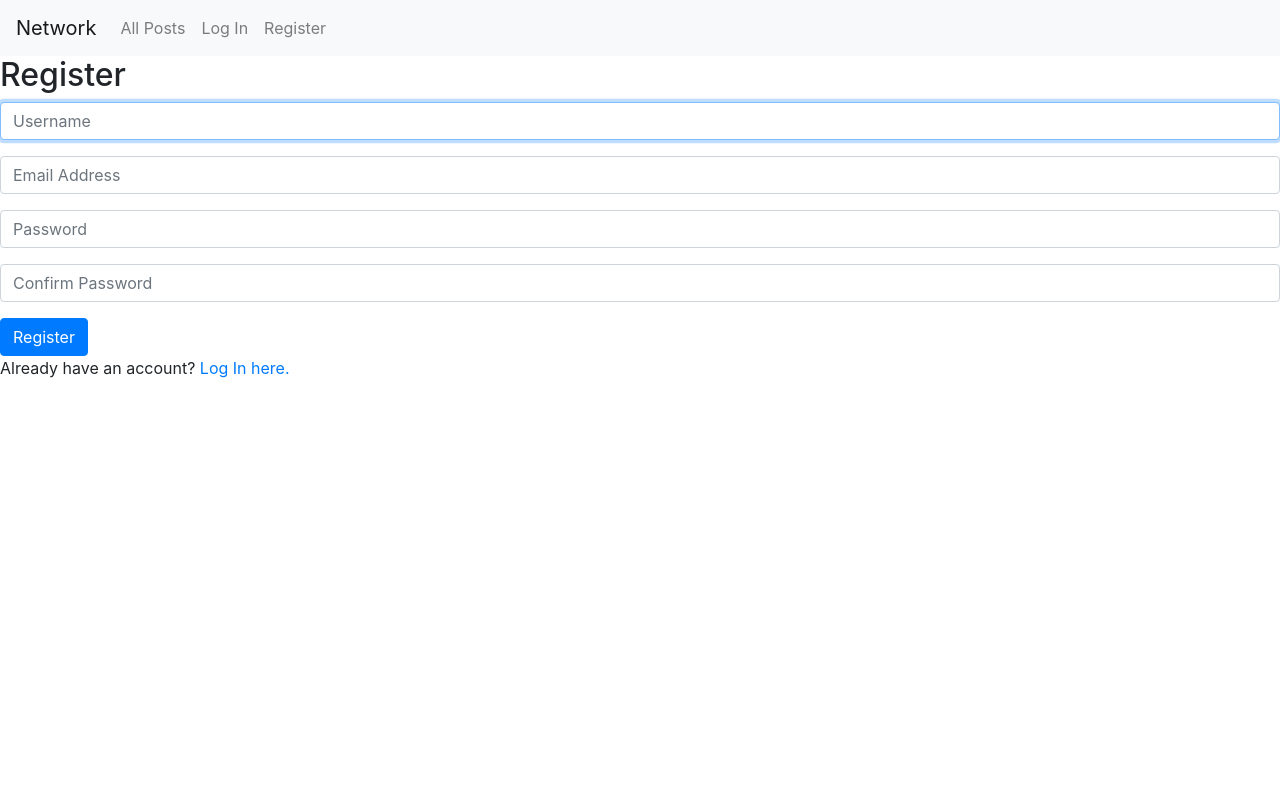
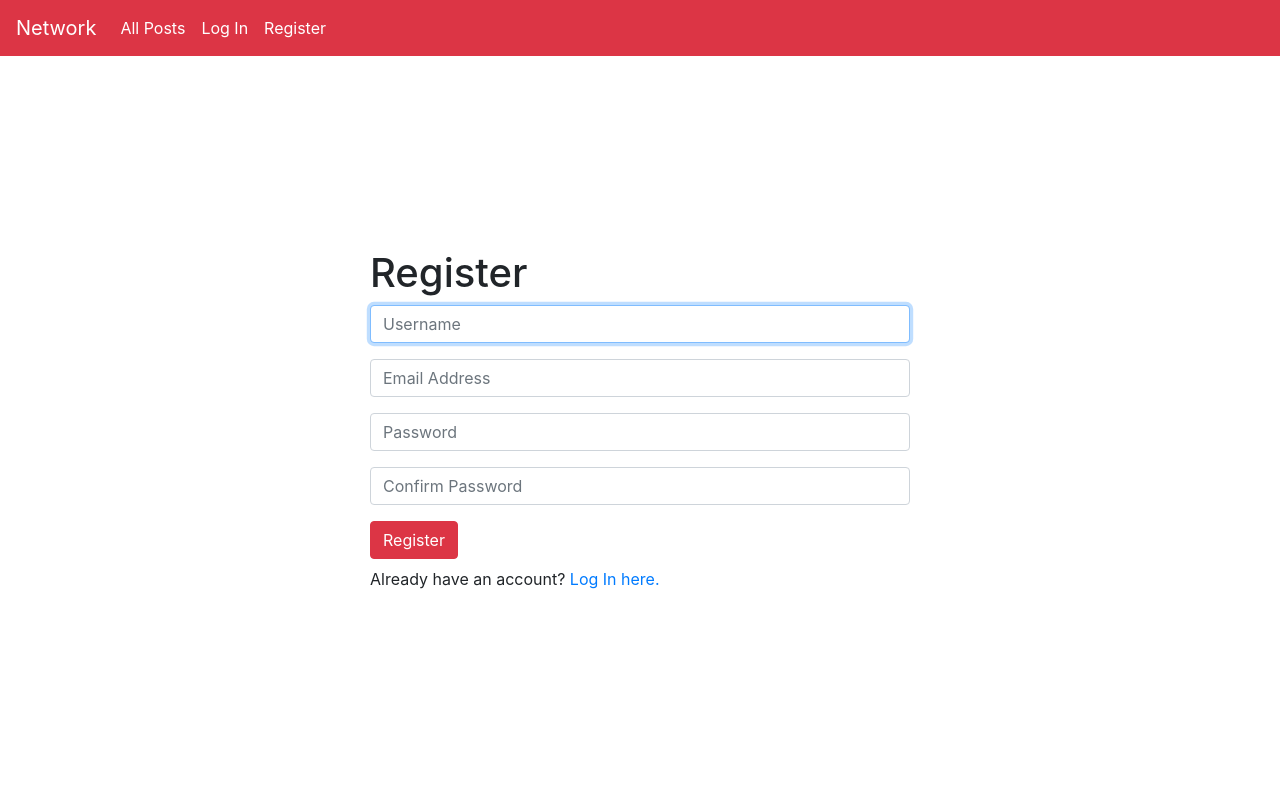
Before and after one commit to minhajul-karim/network, a Django app: page /register in a window 1280 px wide. Run offline with Django 3.2, Linux system fonts and the light colour scheme; some libraries are stand-ins or nearby versions.

Commit message:
style nav, register, login page

```diff
--- /dev/null
+++ b/network/static/network/css/styles.css
@@ -0,0 +1,3 @@
+.row-100 {
+  height: calc(100vh - 56px);
+}
--- a/network/templates/network/index.html
+++ b/network/templates/network/index.html
@@ -1,5 +1,5 @@
 {% extends "network/layout.html" %}
 
 {% block body %}
-    TODO
+TODO
 {% endblock %}
--- a/network/templates/network/layout.html
+++ b/network/templates/network/layout.html
@@ -2,39 +2,50 @@
 
 <!DOCTYPE html>
 <html lang="en">
+
 <head>
+    <!-- Required meta tags -->
+    <meta charset="utf-8">
+    <meta name="viewport" content="width=device-width, initial-scale=1, shrink-to-fit=no">
+
     <title>{% block title %}Social Network{% endblock %}</title>
-        <link rel="stylesheet" href="https://stackpath.bootstrapcdn.com/bootstrap/4.4.1/css/bootstrap.min.css" integrity="sha384-Vkoo8x4CGsO3+Hhxv8T/Q5PaXtkKtu6ug5TOeNV6gBiFeWPGFN9MuhOf23Q9Ifjh" crossorigin="anonymous">
-        <link href="{% static 'network/styles.css' %}" rel="stylesheet">
+    <link rel="shortcut icon" href="{% static 'network/images/favicon-32x32.png' %}" type="image/x-icon">
+    <link rel="stylesheet" href="https://stackpath.bootstrapcdn.com/bootstrap/4.4.1/css/bootstrap.min.css"
+        integrity="sha384-Vkoo8x4CGsO3+Hhxv8T/Q5PaXtkKtu6ug5TOeNV6gBiFeWPGFN9MuhOf23Q9Ifjh" crossorigin="anonymous">
+    <link href="{% static 'network/css/styles.css' %}" rel="stylesheet">
 </head>
+
 <body>
+    <nav class="navbar navbar-expand-lg navbar-light bg-danger">
+        <a class="navbar-brand text-white" href="/">Network</a>
+        <button class="navbar-toggler" type="button" data-toggle="collapse" data-target="#navbarSupportedContent"
+            aria-controls="navbarSupportedContent" aria-expanded="false" aria-label="Toggle navigation">
+            <span class="navbar-toggler-icon"></span>
+        </button>
 
-        <nav class="navbar navbar-expand-lg navbar-light bg-light">
-            <a class="navbar-brand" href="#">Network</a>
-
-            <div>
+        <div class="collapse navbar-collapse" id="navbarSupportedContent">
             <ul class="navbar-nav mr-auto">
                 {% if user.is_authenticated %}
                 <li class="nav-item">
-                        <a class="nav-link" href="#"><strong>{{ user.username }}</strong></a>
+                    <a class="nav-link text-white" href="#"><strong>{{ user.username }}</strong></a>
                 </li>
                 {% endif %}
                 <li class="nav-item">
-                  <a class="nav-link" href="{% url 'index' %}">All Posts</a>
+                    <a class="nav-link text-white" href="{% url 'index' %}">All Posts</a>
                 </li>
                 {% if user.is_authenticated %}
                 <li class="nav-item">
-                        <a class="nav-link" href="#">Following</a>
+                    <a class="nav-link text-white" href="#">Following</a>
                 </li>
                 <li class="nav-item">
-                        <a class="nav-link" href="{% url 'logout' %}">Log Out</a>
+                    <a class="nav-link text-white" href="{% url 'logout' %}">Log Out</a>
                 </li>
                 {% else %}
                 <li class="nav-item">
-                        <a class="nav-link" href="{% url 'login' %}">Log In</a>
+                    <a class="nav-link text-white" href="{% url 'login' %}">Log In</a>
                 </li>
                 <li class="nav-item">
-                        <a class="nav-link" href="{% url 'register' %}">Register</a>
+                    <a class="nav-link text-white" href="{% url 'register' %}">Register</a>
                 </li>
                 {% endif %}
             </ul>
@@ -45,5 +56,18 @@
         {% block body %}
         {% endblock %}
     </div>
+
+    <!-- Optional JavaScript -->
+    <!-- jQuery first, then Popper.js, then Bootstrap JS -->
+    <script src="https://code.jquery.com/jquery-3.5.1.slim.min.js"
+        integrity="sha384-DfXdz2htPH0lsSSs5nCTpuj/zy4C+OGpamoFVy38MVBnE+IbbVYUew+OrCXaRkfj"
+        crossorigin="anonymous"></script>
+    <script src="https://cdn.jsdelivr.net/npm/popper.js@1.16.1/dist/umd/popper.min.js"
+        integrity="sha384-9/reFTGAW83EW2RDu2S0VKaIzap3H66lZH81PoYlFhbGU+6BZp6G7niu735Sk7lN"
+        crossorigin="anonymous"></script>
+    <script src="https://stackpath.bootstrapcdn.com/bootstrap/4.5.2/js/bootstrap.min.js"
+        integrity="sha384-B4gt1jrGC7Jh4AgTPSdUtOBvfO8shuf57BaghqFfPlYxofvL8/KUEfYiJOMMV+rV"
+        crossorigin="anonymous"></script>
 </body>
+
 </html>
--- a/network/templates/network/register.html
+++ b/network/templates/network/register.html
@@ -1,8 +1,10 @@
 {% extends "network/layout.html" %}
 
 {% block body %}
-
-    <h2>Register</h2>
+<div class="container">
+    <div class="row row-100 justify-content-center align-items-center">
+        <div class="col-md-6">
+            <h1>Register</h1>
 
             {% if message %}
             <div>{{ message }}</div>
@@ -22,9 +24,12 @@
                 <div class="form-group">
                     <input class="form-control" type="password" name="confirmation" placeholder="Confirm Password">
                 </div>
-        <input class="btn btn-primary" type="submit" value="Register">
+                <input class="btn btn-danger mb-2" type="submit" value="Register">
             </form>
 
-    Already have an account? <a href="{% url 'login' %}">Log In here.</a>
+            <p>Already have an account? <a href="{% url 'login' %}">Log In here.</a></p>
+        </div>
+    </div>
+</div>
 
 {% endblock %}
```
Also changed, not shown: network/templates/network/login.html (+9 -5 lines), network/static/network/images/favicon-32x32.png (added), network/static/network/styles.css (deleted), 2 other files. Lines whose indentation alone changed are shown as unchanged.
